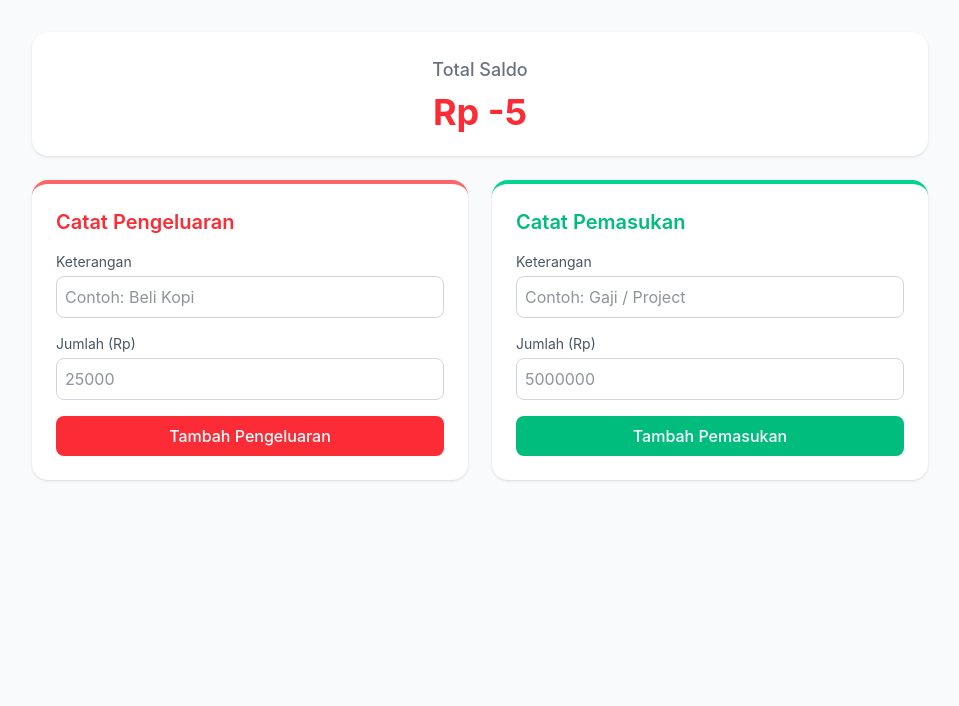
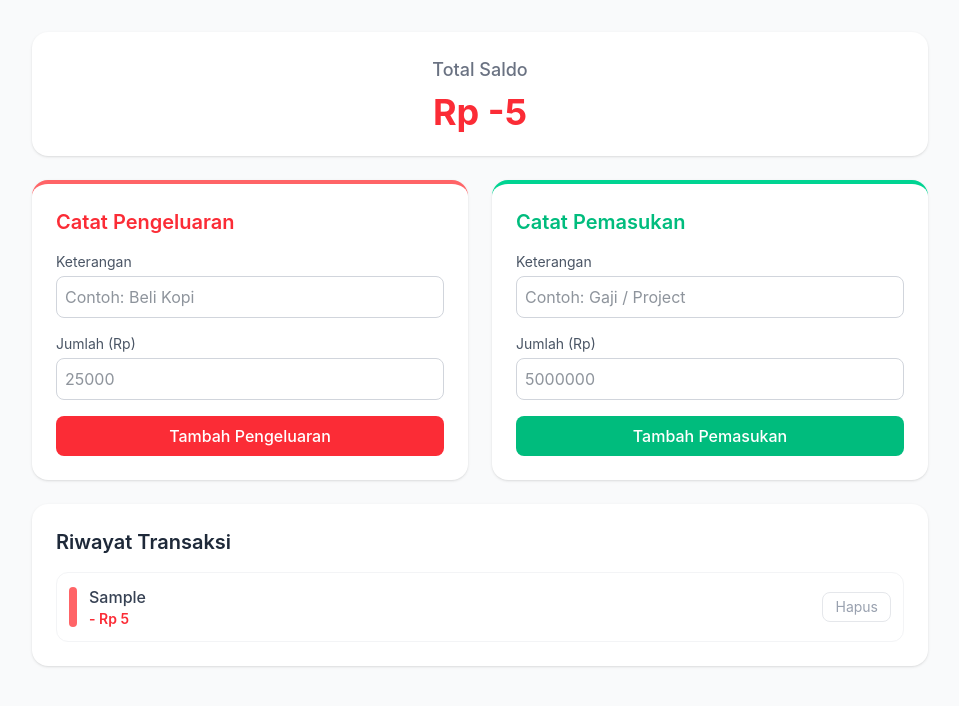
Before and after one commit to husnifatah-dev/expense-tracker, a React (Vite) app: page / in a window 1280 px wide. Both pictures are taken after typing "Sample", "5" into the empty fields and a click on the button "Tambah Pengeluaran". Shown: the top 706 px of the page, without its empty margins (160-1119 px from the left). Built offline with nearby package versions, Linux system fonts and the light colour scheme.

Commit message:
feat: add transaction history list and delete functionality

```diff
--- a/src/App.tsx
+++ b/src/App.tsx
@@ -38,6 +38,10 @@ function App() {
     setTransactions(prev => [newTransaction, ...prev]);
   };
 
+  const deleteTransaction = (id: string) => {
+    setTransactions(prev => prev.filter(t => t.id !== id));
+  };
+
   const handleExpenseSubmit = (e: React.FormEvent) => {
     e.preventDefault();
     addTransaction('expense', expenseDesc, expenseAmount);
@@ -70,7 +74,6 @@ function App() {
 
         {/* Layout Kiri Kanan */}
         <div className="grid grid-cols-1 md:grid-cols-2 gap-6">
-
           {/* Form Pengeluaran */}
           <div className="bg-white p-6 rounded-2xl shadow-sm border-t-4 border-red-400">
             <h2 className="text-xl font-semibold text-red-500 mb-4">Catat Pengeluaran</h2>
@@ -130,8 +133,40 @@ function App() {
               </button>
             </form>
           </div>
+        </div>
 
+        {/* Riwayat Transaksi */}
+        <div className="bg-white p-6 rounded-2xl shadow-sm">
+          <h2 className="text-xl font-semibold text-gray-800 mb-4">Riwayat Transaksi</h2>
+
+          {transactions.length === 0 ? (
+            <p className="text-center text-gray-400 py-6">Belum ada transaksi yang dicatat.</p>
+          ) : (
+            <ul className="space-y-3">
+              {transactions.map((t) => (
+                <li key={t.id} className="flex justify-between items-center p-3 border border-gray-100 rounded-xl hover:bg-gray-50 transition-colors">
+                  <div className="flex items-center gap-3">
+                    {/* Indikator warna di sebelah kiri tiap item */}
+                    <div className={`w-2 h-10 rounded-full ${t.type === 'expense' ? 'bg-red-400' : 'bg-emerald-400'}`}></div>
+                    <div>
+                      <p className="font-medium text-gray-700">{t.description}</p>
+                      <p className={`text-sm font-semibold ${t.type === 'expense' ? 'text-red-500' : 'text-emerald-500'}`}>
+                        {t.type === 'expense' ? '-' : '+'} Rp {t.amount.toLocaleString('id-ID')}
+                      </p>
+                    </div>
+                  </div>
+                  <button
+                    onClick={() => deleteTransaction(t.id)}
+                    className="text-sm text-gray-400 hover:text-red-500 px-3 py-1 bg-white border border-gray-200 rounded-lg hover:border-red-200 transition-colors"
+                  >
+                    Hapus
+                  </button>
+                </li>
+              ))}
+            </ul>
+          )}
         </div>
+
       </div>
     </div>
   )
```
